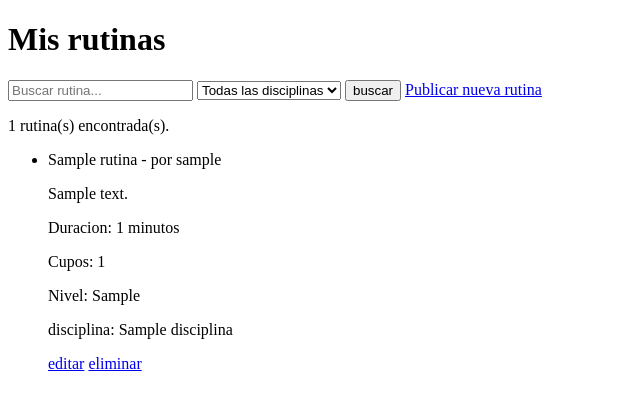
After one commit to amaro06/backend-eva3, a Django app: page /rutinas/ in a window 1280 px wide. The commit adds this page. Shown: the top 410 px of the page, without its empty margins (0-640 px from the left). Run offline with Django 5.2, Linux system fonts and the light colour scheme; a user stored in the database is signed in; tables that the repository leaves empty hold one stand-in row (values such as "Sample post").

Commit message:
se agregó la funcion de lista de rutinas

```diff
--- a/gestion_gimnasio/models.py
+++ b/gestion_gimnasio/models.py
@@ -18,14 +18,14 @@ class Etiqueta(models.Model):
 class Rutina(models.Model):
     titulo = models.CharField(max_length=100)
     descripcion = models.TextField()
-    duracion_min = models.IntegerField(
+    duracion_min = models.IntegerField(            #limite de duracion de una rutina
         validators=[
             MinValueValidator(10),
             MaxValueValidator(120),
 
         ]
     )
-    cupos = models.IntegerField(
+    cupos = models.IntegerField(                   #limite de cupos en una rutina
         validators=[
 
             MinValueValidator(1),
--- a/gestion_gimnasio/templates/crear_rutina.html
+++ b/gestion_gimnasio/templates/crear_rutina.html
@@ -11,7 +11,7 @@
     <form method="post">
 
         {% csrf_token %}
-        {{form.as_p}}
+        {{ form.as_p }}
 
         <button type="submit"> publicar </button>
 
--- /dev/null
+++ b/gestion_gimnasio/templates/lista_rutinas.html
@@ -0,0 +1,66 @@
+<!DOCTYPE html>
+<html lang="en">
+<head>
+    <meta charset="UTF-8">
+    <meta name="viewport" content="width=device-width, initial-scale=1.0">
+    <title>Mis rutinas</title>
+</head>
+<body>
+    <h1>Mis rutinas</h1>
+
+    <form method="get">
+        <input type="text" name="q" placeholder="Buscar rutina..." value="{{ q }}">
+        <select name="disciplina">
+            <option value="">Todas las disciplinas</option>
+
+            {% for disciplina in disciplinas %}
+            <option value="{{ disciplina.pk }}"
+                {% if disciplina.pk|stringformat:s == disciplina_id %}selected{% endif %}
+            > {{ disciplina.nombre }} </option>
+            {% endfor %}
+        </select>
+
+        <button type="submit">buscar</button>
+
+        <a href="{% url 'crear_rutina' %}">Publicar nueva rutina</a>
+        <p>{{ rutinas.paginator.count }} rutina(s) encontrada(s).</p>
+
+        <ul>
+            {% for rutina in rutinas %}
+            <li>
+                {{ rutina.titulo }} - por {{ rutina.entrenador.username|default:"sin entrenador"}}
+                <p> {{ rutina.descripcion }}</p>
+                <p>Duracion: {{ rutina.duracion_min }} minutos </p>
+                <p>Cupos: {{ rutina.cupos }}</p>
+                <p>Nivel: {{ rutina.nivel }}</p>
+                <p>disciplina: {{ rutina.disciplina }}</p>
+
+                {% if rutina.entrenador == user %}
+                    <a href="{% url 'editar_rutina' rutina.pk%}">editar</a>
+                    <a href="{% url 'eliminar_rutina' rutina.pk%}">eliminar</a>
+                {% endif %}
+            </li>
+            {% empty %}
+            <p> No hay rutinas registradas </p>
+            {% endfor %}
+        </ul>
+
+        {% if rutinas.paginator.num_pages > 1 %}
+        <nav class="paginacion">
+            {% if rutinas.has_previous %}
+            <a href="?{% if querystring %}{{ querystring }}&amp;{% endif %}page={{ rutinas.previous_page_number }}"> Anterior </a>
+            {% endif %}
+
+            {% if rutinas.has_next %}
+            <a href="?{% if querystring %}{{ querystring }}&amp;{% endif %}page={{ rutinas.next_page_number }}"> Siguiente </a>
+            {% endif %}
+        {% endif %}
+
+
+        </nav>
+
+
+    </form>
+
+</body>
+</html>
--- a/gestion_gimnasio/views.py
+++ b/gestion_gimnasio/views.py
@@ -2,6 +2,8 @@ from django.contrib.auth.decorators import login_required
 from .forms import DisciplinaForm, EtiquetaForm, RutinaForm
 from django.shortcuts import render, redirect, get_object_or_404
 from .models import Disciplina, Etiqueta, Rutina
+from django.core.exceptions import PermissionDenied
+from django.core.paginator import Paginator
 
 
 # Create your views here.
@@ -102,7 +104,7 @@ def lista_etiquetas(request):
 
 @login_required
 def crear_rutina(request):
-    if not request.user.groups.filter(name='Entrenador').exists():
+    if not request.user.groups.filter(name='Entrenador').exists():        #si el usuario no es un entrenador lo redirige al inicio
         return redirect('home')
 
     if request.method == 'POST':
@@ -113,10 +115,72 @@ def crear_rutina(request):
             rutina.entrenador = request.user
             rutina.save()
             form.save_m2m()
-            return redirect('home')
+            return redirect('lista_rutinas')
     else:
         form = RutinaForm()
 
     return render(request, 'crear_rutina.html', {
         'form':form
     })
+
+@login_required
+def editar_rutina(request, pk):
+    rutina = get_object_or_404(Rutina, pk=pk)
+
+    if rutina.entrenador != request.user:
+        raise PermissionDenied
+
+    if request.method == 'POST':
+        form = RutinaForm(request.POST, instance=rutina)
+        if form.is_valid():
+            form.save()
+            return redirect('lista_rutinas')
+    else:
+        form = RutinaForm(instance=rutina)
+    return render(request, 'editar_rutina.html', {
+        'form':form
+    })
+
+@login_required
+def eliminar_rutina(request, pk):
+    rutina = get_object_or_404(Rutina, pk=pk)
+
+    if rutina.entrenador != request.user:
+        raise PermissionDenied
+
+    if request.method == 'POST':
+        rutina.delete()
+        return redirect('lista_rutinas')
+    return render(request, 'eliminar_rutina.html', {
+        'rutina':rutina
+    })
+
+
+def lista_rutinas(request):
+    q = request.GET.get('q', '').strip()
+
+    disciplina_id = request.GET.get('disciplina', '')
+    rutinas = Rutina.objects.filter(entrenador = request.user).order_by('titulo')
+
+    if q:
+        rutinas = rutinas.filter(
+            titulo__icontains=q
+        )
+
+    if disciplina_id.isdigit():
+        rutinas = rutinas.filter(
+            disciplina_id = disciplina_id
+        )
+    paginator = Paginator(rutinas, 2)
+    page_obj = paginator.get_page(request.GET.get('page'))
+
+    params = request.GET.copy()
+    params.pop('page', None)
+
+    return render(request, 'lista_rutinas.html', {
+        'rutinas':page_obj,
+        'disciplinas':Disciplina.objects.all(),
+        'q':q,
+        'disciplina_id':disciplina_id,
+        'querystring':params.urlencode()
+    })
--- a/gimnasio_y_rutinas/urls.py
+++ b/gimnasio_y_rutinas/urls.py
@@ -33,7 +33,9 @@ urlpatterns = [
     path('etiquetas/editar/<int:pk>/', gestion_view.editar_etiqueta, name='editar_etiqueta'),
     path('etiquetas/eliminar/<int:pk>', gestion_view.eliminar_etiqueta, name='eliminar_etiqueta'),
 
-    path('rutinas/crear/', gestion_view.crear_rutina, name='crear rutina'),
-
+    path('rutinas/crear/', gestion_view.crear_rutina, name='crear_rutina'),
+    path('rutinas/editar/<int:pk>/', gestion_view.editar_rutina, name='editar_rutina'),
+    path('rutinas/eliminar/<int:pk>/', gestion_view.eliminar_rutina, name='eliminar_rutina'),
+    path('rutinas/', gestion_view.lista_rutinas, name='lista_rutinas'),
 
 ]
```
Also changed, not shown: gestion_gimnasio/templates/editar_rutina.html (added, +20 -0 lines), gestion_gimnasio/templates/eliminar_rutina.html (added, +21 -0 lines).
